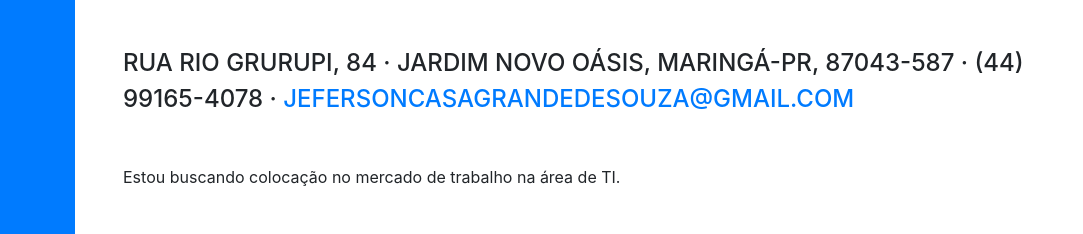
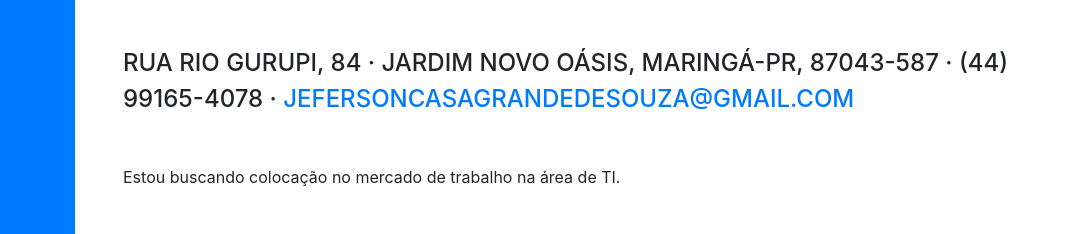
Before and after one commit to JEFERSON-CASAGRANDE/jeferson-casagrande.github.io, a website with bundled scripts: page index.html in a window 1280 px wide. Shown: the part 297-531 px from the top of the page, 197-1280 px from the left. Built offline with nearby package versions, Linux system fonts and the light colour scheme; files whose address does not match are found by name; a web font is replaced by a local one.

Commit message:
Update index.html

```diff
--- a/index.html
+++ b/index.html
@@ -61,7 +61,7 @@
           <span class="text-primary">Casagrande de Souza</span>
         </h1>
       <div class="subheading mb-5">09/12/1994 - 25 anos, solteiro. </div>
-        <div class="subheading mb-5">Rua Rio Grurupi, 84 · Jardim Novo Oásis, Maringá-PR, 87043-587 · (44) 99165-4078 ·
+        <div class="subheading mb-5">Rua Rio Gurupi, 84 · Jardim Novo Oásis, Maringá-PR, 87043-587 · (44) 99165-4078 ·
           <a href="mailto:jefersoncasagrandedesouza@gmail.com">jefersoncasagrandedesouza@gmail.com</a>
         </div>
         <div>Estou buscando colocação no mercado de trabalho na área de TI.</div>
```
